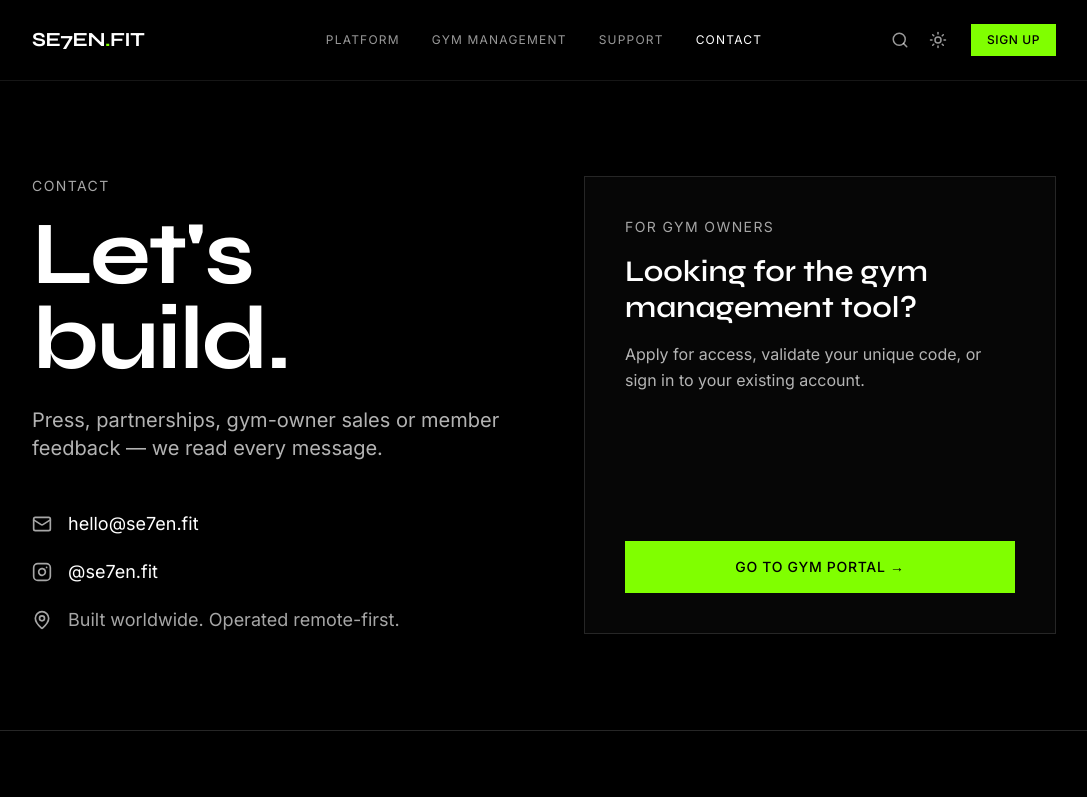
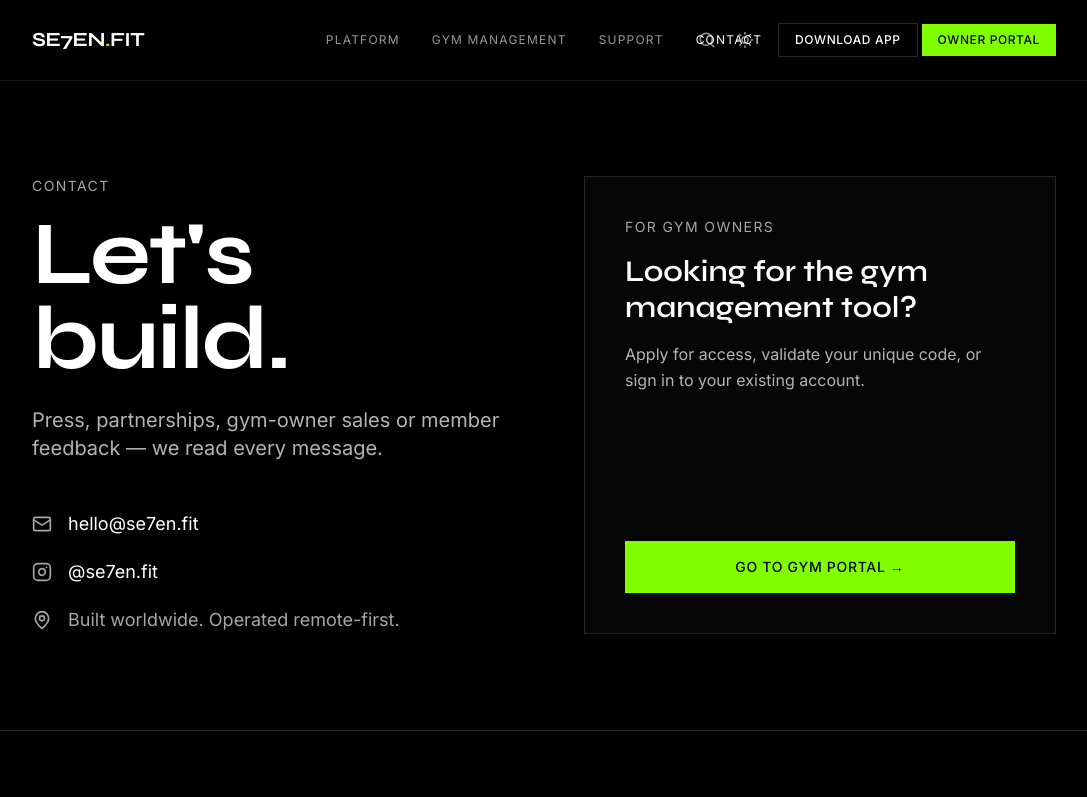
Before and after one commit to vedaant-07/aesthetic-canvas-grid, a React (Vite) app: page /contact in a window 1280 px wide. Shown: the top 797 px of the page, without its empty margins (96-1183 px from the left). Built offline with nearby package versions, Linux system fonts and the light colour scheme; the HTML template or start-up script is replaced by a standard one.

Commit message:
Clarify app and owner entry points in header

```diff
--- a/src/components/Header.tsx
+++ b/src/components/Header.tsx
@@ -113,11 +113,14 @@ export function Header({ revealMode = false }: HeaderProps) {
             >
               {mounted && (theme === "dark" ? <Sun size={18} /> : <Moon size={18} />)}
             </button>
+            <a href="/#download-app" className="ml-3 inline-flex items-center px-4 py-2 text-xs font-medium tracking-wider uppercase border border-separator hover:bg-hover-bg transition-colors">
+              Download App
+            </a>
             <Link
               to="/gym-management/login?next=request-access"
-              className="ml-3 inline-flex items-center px-4 py-2 text-xs font-medium tracking-wider uppercase bg-accent text-accent-foreground hover:opacity-90 transition-opacity"
+              className="inline-flex items-center px-4 py-2 text-xs font-medium tracking-wider uppercase bg-accent text-accent-foreground hover:opacity-90 transition-opacity"
             >
-              Sign Up
+              Owner Portal
             </Link>
           </div>
 
@@ -164,12 +167,15 @@ export function Header({ revealMode = false }: HeaderProps) {
                 {item.label}
               </Link>
             ))}
+            <a href="/#download-app" onClick={() => setIsMenuOpen(false)} className="mt-4 inline-flex w-fit items-center px-5 py-3 text-sm font-medium uppercase tracking-wider border border-separator">
+              Download App →
+            </a>
             <Link
               to="/gym-management/login?next=request-access"
               onClick={() => setIsMenuOpen(false)}
-              className="mt-4 inline-flex w-fit items-center px-5 py-3 text-sm font-medium uppercase tracking-wider bg-accent text-accent-foreground"
+              className="inline-flex w-fit items-center px-5 py-3 text-sm font-medium uppercase tracking-wider bg-accent text-accent-foreground"
             >
-              Sign Up →
+              Owner Portal →
             </Link>
           </nav>
         </div>
```
